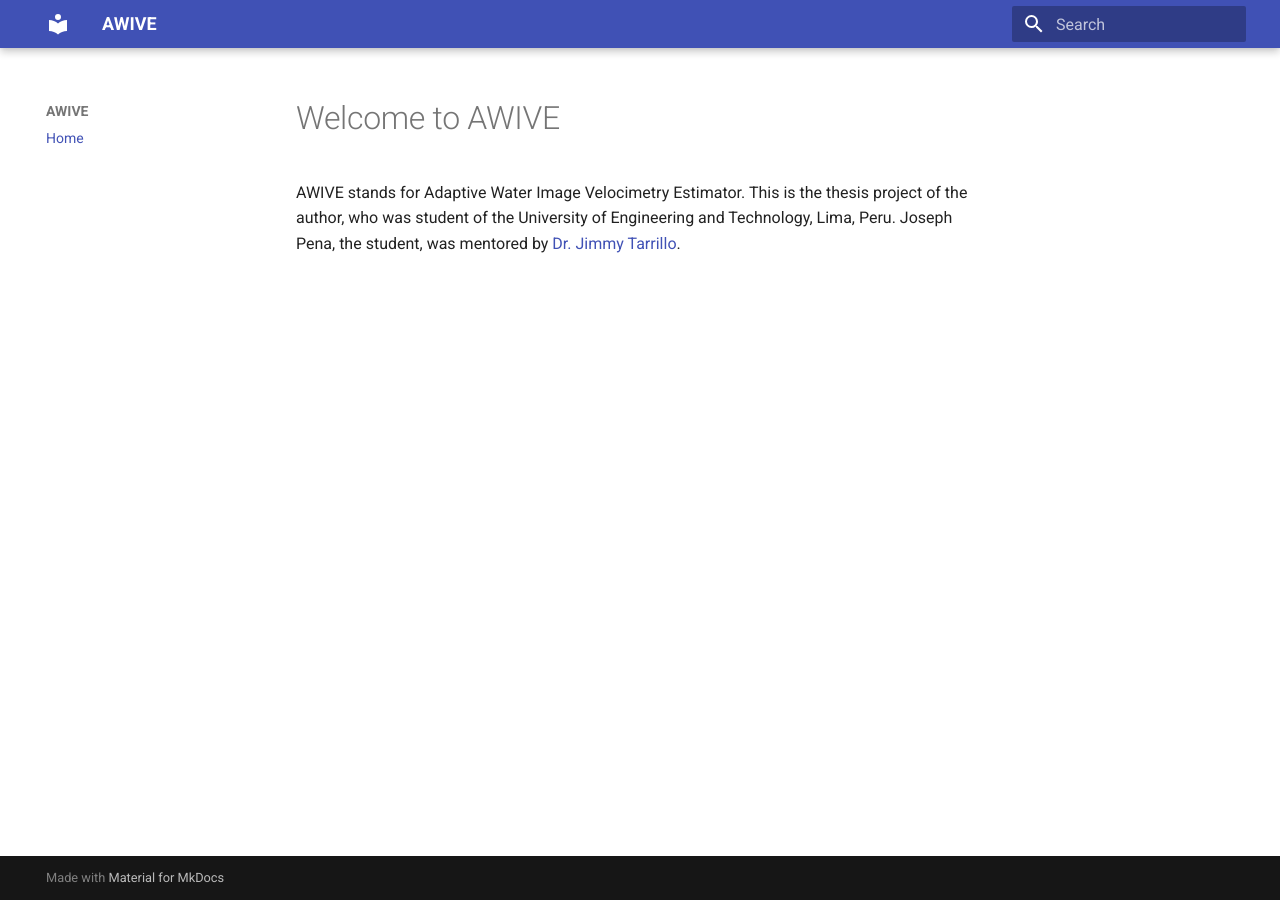
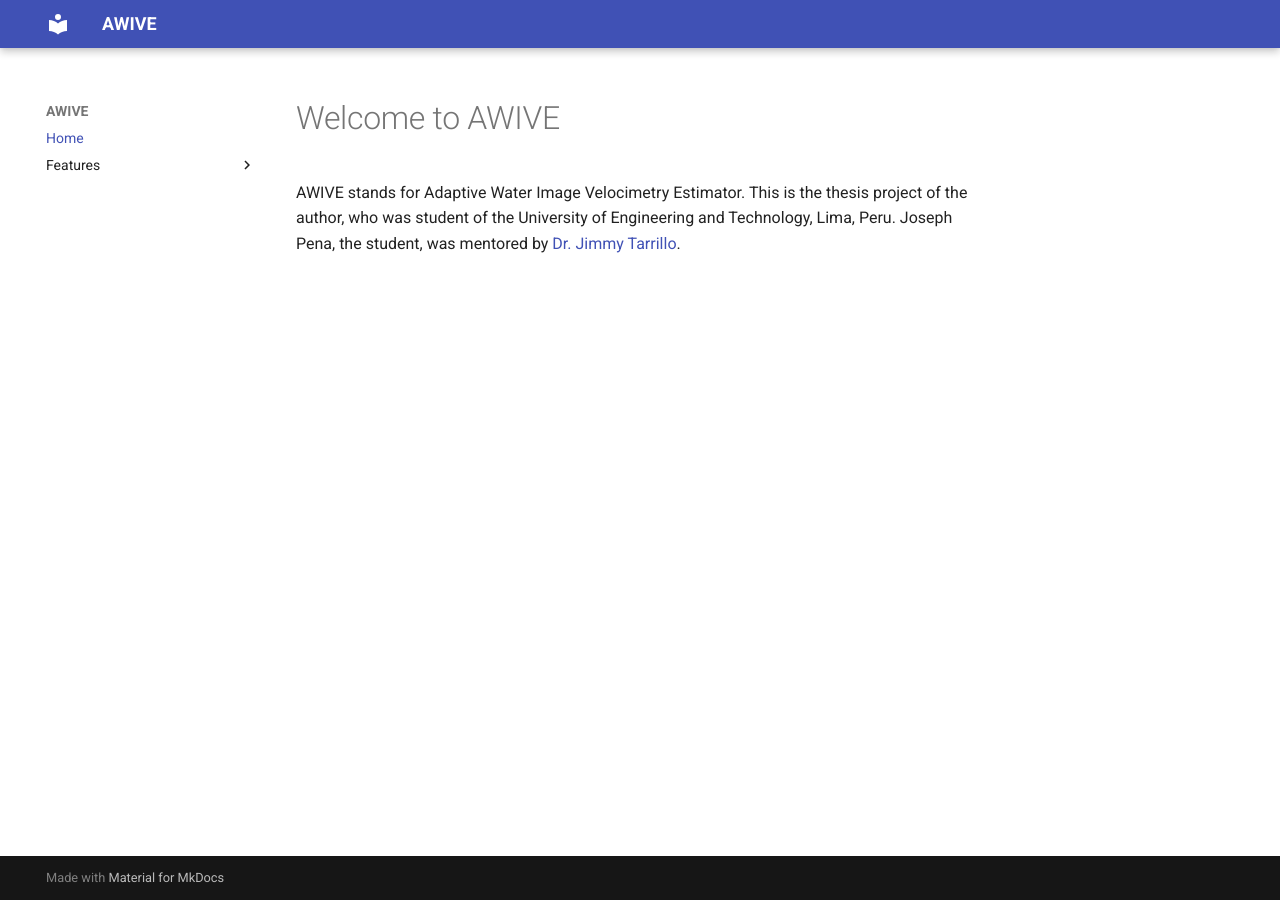
Before and after one commit to JosephPenaQuino/awive, an MkDocs documentation site: the page built from docs/index.md, in a window 1280 px wide. Built offline with MkDocs 1.6.1 and Material for MkDocs 9.7.7, drawn with Linux system fonts in a browser that asks for light colours.

Commit message:
📝 (plots): add docstring documentation

```diff
--- a/mkdocs.yml
+++ b/mkdocs.yml
@@ -4,3 +4,19 @@
 
 nav:
   - Home: index.md
+  - Features:
+    - Plots: features/plots
+
+plugins:
+- mkdocstrings:
+    handlers:
+      python:
+        options:
+          parameter_headings: false
+          show_root_full_path: true
+          show_root_heading: true
+          show_root_members_full_path: true
+          group_by_category: true
+          show_symbol_type_heading: true
+          show_symbol_type_toc: true
+          show_category_heading: true
--- a/pyproject.toml
+++ b/pyproject.toml
@@ -22,6 +22,7 @@
 [tool.poetry.group.docs.dependencies]
 mkdocs = "^1.6.1"
 mkdocs-material = "^9.5.34"
+mkdocstrings-python = "^1.11.1"
 
 [tool.poetry.group.plots]
 optional = true
```
Also changed, not shown: docs/features/plots.md (added, +5 -0 lines), 1 other file.
